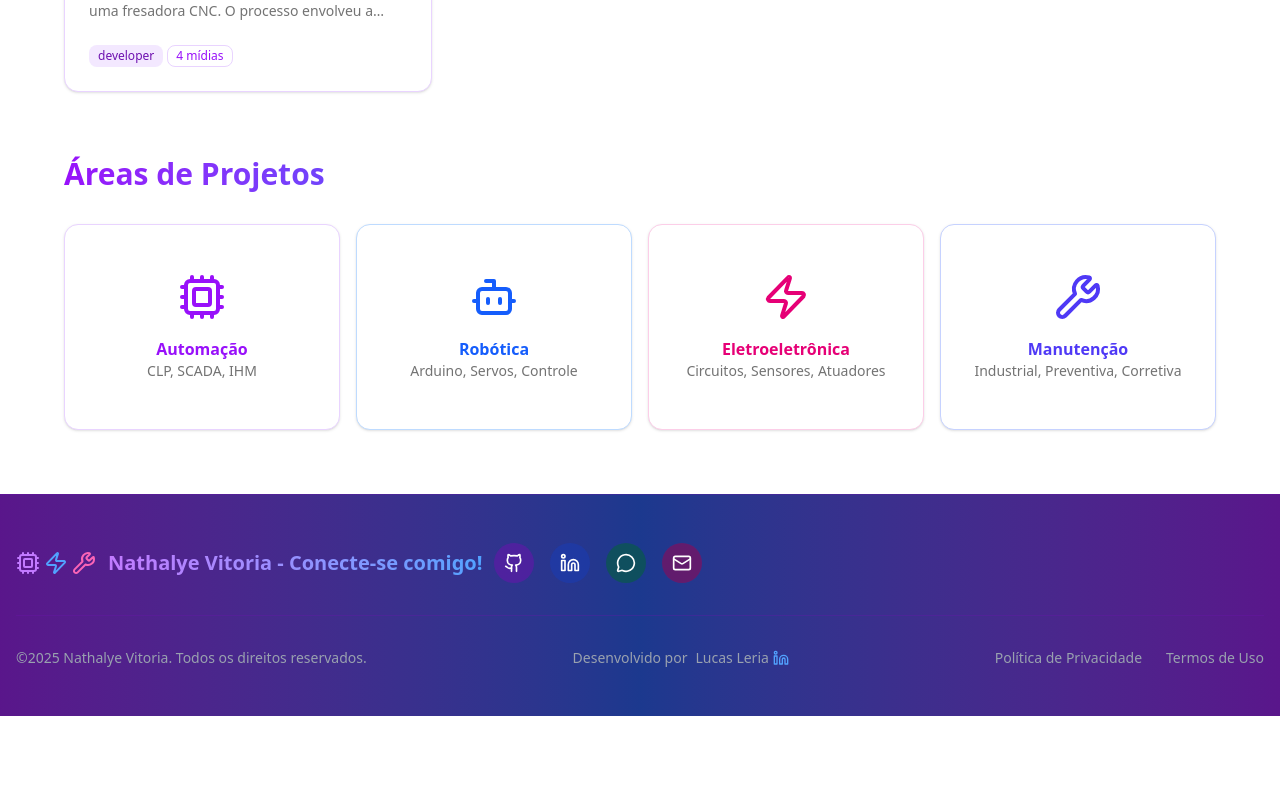
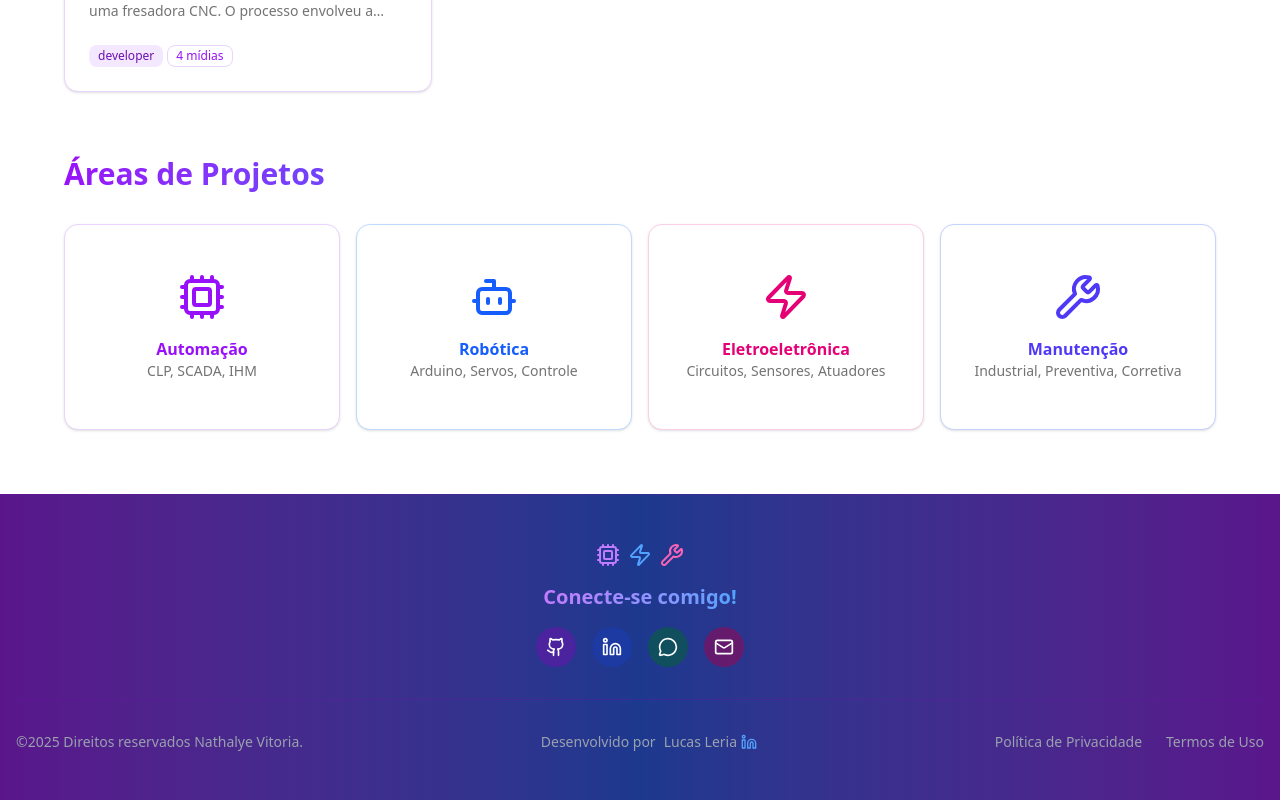
Before and after one commit to lucasgleria/portfolio-nathalye-vitoria, a Next.js app: page /projects in a window 1280 px wide. Shown: the part 1273-2073 px from the top of the page. Before the commit the page ends 1989 px from the top, so only its background shows below. Built offline with nearby package versions, Linux system fonts and the light colour scheme.

Commit message:
fixing footer

```diff
--- a/src/components/footer.tsx
+++ b/src/components/footer.tsx
@@ -7,19 +7,17 @@ export function Footer() {
   return (
     <footer className="bg-gradient-to-r from-purple-900 via-blue-900 to-purple-900 dark:from-purple-950 dark:via-blue-950 dark:to-purple-950 text-white border-t border-purple-800/30">
       <div className="container mx-auto px-4 py-12">
-        <div>
         {/* Brand Section */}
-          <div>
-            <div className="flex items-center gap-3 mb-4">
-              <div className="flex items-center gap-1">
+        <div className="flex flex-col items-center text-center mb-8">
+          <div className="flex items-center gap-2 mb-4">
             <Cpu className="h-6 w-6 text-purple-400" />
             <Zap className="h-6 w-6 text-blue-400" />
             <Wrench className="h-6 w-6 text-pink-400" />
           </div>
           <h3 className="text-xl font-bold bg-gradient-to-r from-purple-400 to-blue-400 bg-clip-text text-transparent">
-                Nathalye Vitoria - Conecte-se comigo!
+            Conecte-se comigo!
           </h3>
-              <div className="flex gap-4">
+          <div className="flex flex-wrap justify-center gap-4 mt-4">
             <Link
               href="https://github.com/nathalyevitoria"
               target="_blank"
@@ -52,16 +50,14 @@ export function Footer() {
             </Link>
           </div>
         </div>
-          </div>
-        </div>
 
         {/* Bottom Section */}
-        <div className="border-t border-purple-800/30 mt-8 pt-8">
-          <div className="flex flex-col md:flex-row justify-between items-center gap-4">
+        <div className="border-t border-purple-800/30 pt-8">
+          <div className="flex flex-col md:flex-row md:justify-between md:items-center gap-6 text-center md:text-left">
             <div className="text-gray-400 text-sm">
-              ©2025 Nathalye Vitoria. Todos os direitos reservados.
+            ©2025 Direitos reservados Nathalye Vitoria.
             </div>
-            <div className="flex items-center gap-2 text-sm text-gray-400">
+            <div className="flex flex-col sm:flex-row sm:items-center items-center gap-2 text-sm text-gray-400">
               <span>Desenvolvido por</span>
               <div className="flex items-center gap-1 hover:text-white transition-colors duration-300">
                 <span>Lucas Leria</span>
@@ -75,7 +71,7 @@ export function Footer() {
                 </Link>
               </div>
             </div>
-            <div className="flex gap-6 text-sm text-gray-400">
+            <div className="flex flex-col sm:flex-row gap-2 sm:gap-6 text-sm text-gray-400">
               <Link href="/privacy" className="hover:text-white transition-colors duration-300">
                 Política de Privacidade
               </Link>
```
Also changed, not shown: 1 other file (tests, documents, lock files or other folders). Lines whose indentation alone changed are shown as unchanged.
